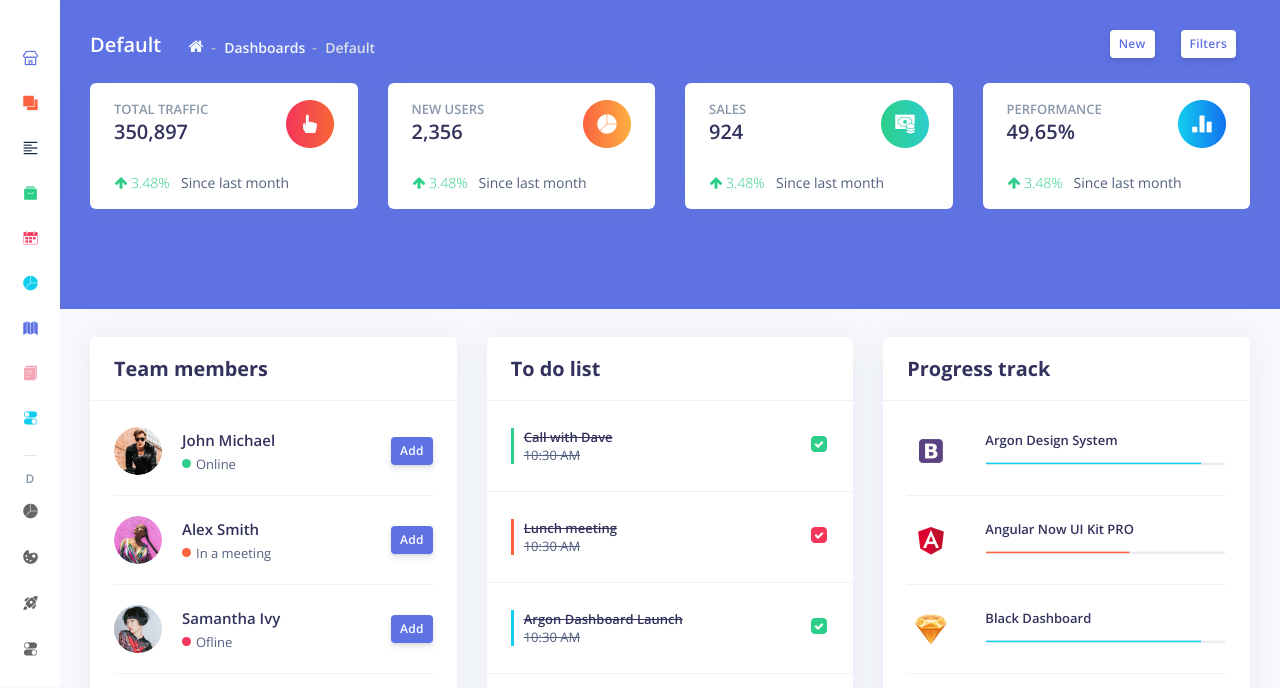
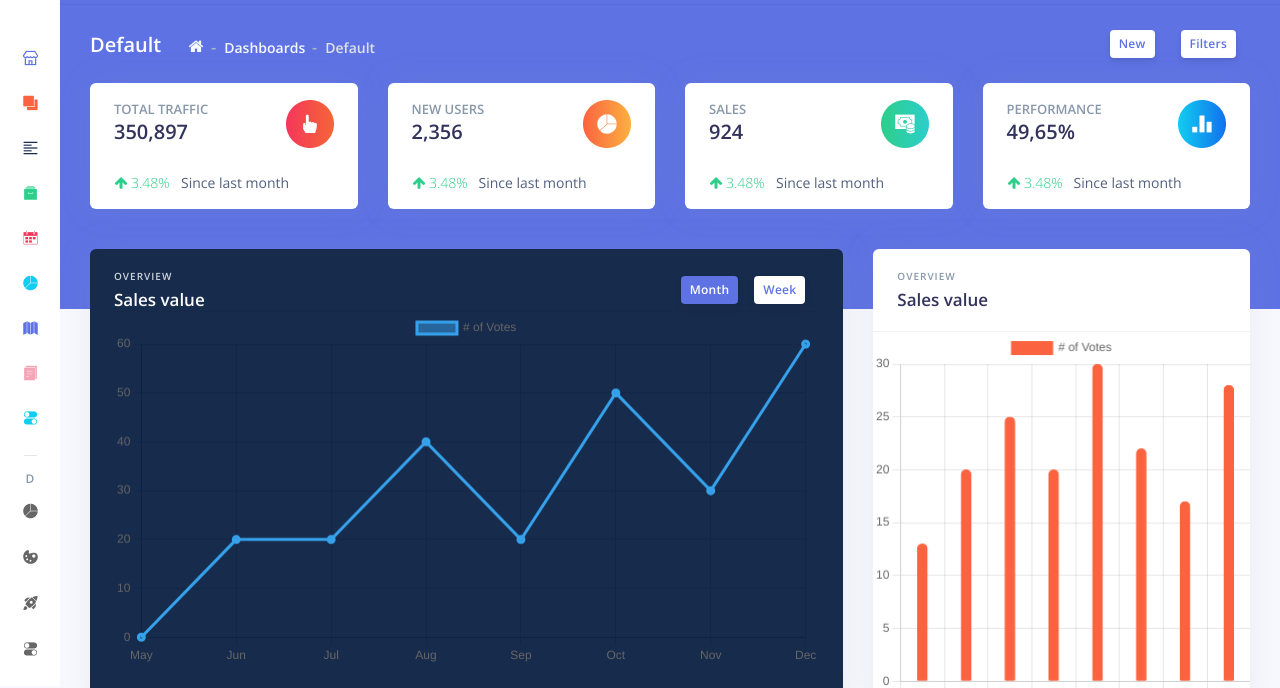
Before and after one commit to SherzodAxadov2/Admin-Dashboard, a plain HTML site: page index.html in a window 1280 px wide. Shown: the part 67-755 px from the top of the page. Drawn offline with nearby package versions, Linux system fonts and the light colour scheme.

Commit message:
add chart js

```diff
--- /dev/null
+++ b/chart.js
@@ -0,0 +1,48 @@
+const ctx = document.getElementById("myChart");
+const chartBar = document.getElementById("chartBar");
+
+new Chart(ctx, {
+  type: "line",
+  data: {
+    labels: ["May", "Jun", "Jul", "Aug", "Sep", "Oct", "Nov", "Dec"],
+    datasets: [
+      {
+        label: "# of Votes",
+        data: [0, 20, 20, 40, 20, 50, 30, 60],
+        borderWidth: 3,
+      },
+    ],
+  },
+  options: {
+    scales: {
+      y: {
+        beginAtZero: true,
+      },
+    },
+  },
+});
+
+new Chart(chartBar, {
+  type: "bar",
+  data: {
+    labels: ["May", "Jun", "Jul", "Aug", "Sep", "Oct", "Nov", "Dec"],
+    datasets: [
+      {
+        label: "# of Votes",
+        data: [13, 20, 25, 20, 30, 22, 17, 28],
+        borderWidth: 2,
+        backgroundColor: "#FB6340",
+        barThickness: 10,
+        borderRadius: 5,
+        borderColor: "#FB6340",
+      },
+    ],
+  },
+  options: {
+    scales: {
+      y: {
+        beginAtZero: true,
+      },
+    },
+  },
+});
--- a/css/reset.css
+++ b/css/reset.css
@@ -14,6 +14,21 @@ a {
 ul {
   list-style: none;
 }
+
 table {
   border-spacing: 0px;
 }
+
+body::-webkit-scrollbar {
+  width: 8px;
+}
+
+body::-webkit-scrollbar-track {
+  box-shadow: inset 0 0 10px rgba(0, 0, 0, 0.3);
+}
+
+body::-webkit-scrollbar-thumb {
+  background-color: darkgrey;
+  outline: none;
+  border-radius: 5px;
+}
--- a/css/style.css
+++ b/css/style.css
@@ -312,14 +312,11 @@ ul.black-icons li {
 }
 
 .cards {
-  display: flex;
-  gap: 30px;
+  display: grid;
+  grid-template-columns: 1fr 1fr 1fr;
+  grid-gap: 30px;
   margin-top: 28px;
   margin-bottom: 36px;
-}
-
-.cards>div {
-  width: 33%;
 }
 
 .card {
@@ -335,6 +332,31 @@ ul.black-icons li {
   font-size: 17px;
   line-height: 23px;
   color: var(--text-color);
+}
+
+.card-title p {
+  font-weight: 600;
+  font-size: 10px;
+  line-height: 14px;
+  letter-spacing: 0.1em;
+  color: #CED4DA;
+  margin-bottom: 5px;
+}
+
+.linegraph .card-title h3,
+.chartbar .card-title h3 {
+  font-weight: 600;
+  font-size: 17px;
+  line-height: 23px;
+  color: #FFFFFF;
+}
+
+.chartbar .card-title h3 {
+  color: var(--text-color);
+}
+
+.chartbar .card-title p {
+  color: #8898AA;
 }
 
 .team-members {
@@ -931,3 +953,37 @@ tbody tr:hover {
 .footer-list .footer-author:hover {
   color: #58626e;
 }
+
+.chart {
+  margin-top: -60px;
+  display: grid;
+  grid-template-columns: 2fr 1fr;
+  grid-gap: 30px;
+}
+
+.chart>div {
+  min-height: 400px;
+}
+
+.linegraph {
+  background: #172B4D;
+  box-shadow: 0px 0px 32px rgba(136, 152, 170, 0.15);
+  border-radius: 6px;
+  padding: 20px 24px 30px 24px;
+}
+
+.chart-btns {
+  display: flex;
+  gap: 16px;
+}
+
+.chartbar {
+  flex: 1;
+  background: #FFFFFF;
+  box-shadow: 0px 0px 32px rgba(136, 152, 170, 0.15);
+  border-radius: 6px;
+}
+
+.linegraph .card-title {
+  padding: 0px;
+}
--- a/index.html
+++ b/index.html
@@ -162,6 +162,31 @@
             </div>
           </div>
         </div>
+      </div>
+    </div>
+
+    <div class="chart container">
+      <div class="linegraph">
+        <div class="card-title flex-between">
+          <div>
+            <p>OVERVIEW</p>
+            <h3>Sales value</h3>
+          </div>
+          <div class="chart-btns">
+            <button class="btn-blue">Month</button>
+            <button class="btn-white">Week</button>
+          </div>
+        </div>
+        <canvas id="myChart"></canvas>
+      </div>
+      <div class="chartbar">
+        <div class="card-title">
+          <div>
+            <p>OVERVIEW</p>
+            <h3>Sales value</h3>
+          </div>
+        </div>
+        <canvas id="chartBar" height="300px"></canvas>
       </div>
     </div>
 
@@ -839,6 +864,9 @@
       </ul>
     </footer>
   </main>
+
+  <script src="https://cdn.jsdelivr.net/npm/chart.js"></script>
+  <script src="chart.js"></script>
 </body>
 
 </html>
```
